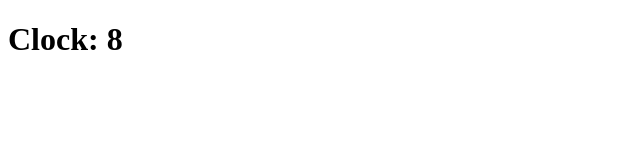
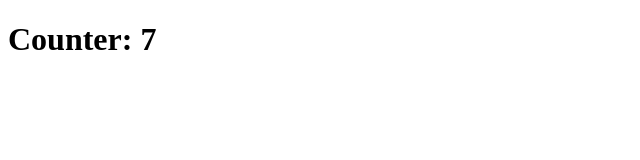
Before and after one commit to nazart88/Esercizi_React, a React (Create React App) app in the folder exs-jsx/: page / in a window 1280 px wide. Shown: the top 160 px of the page, without its empty margins (0-640 px from the left). Built offline with nearby package versions, Linux system fonts and the light colour scheme.

Commit message:
esercizio lifecycle svolto

```diff
--- a/exs-jsx/src/App.js
+++ b/exs-jsx/src/App.js
@@ -1,11 +1,10 @@
-import React from 'react';
-import Clock from './Clock';
+import Counter from './Counter';
 
 function App() {
   return (
-    <div className="App">
-      <Clock />
-      </div>
+    <div>
+      <Counter />
+    </div>
   );
 }
 
--- a/exs-jsx/src/Clock.js
+++ /dev/null
@@ -1,32 +0,0 @@
-import React from "react"
-import CounterDisplay from "./CounterDisplay";
-
-class Clock extends React.Component {
-
-    state = {
-        clock: this.props.clock
-    }
-    constructor(props) {
-        super(props)
-
-        setInterval(() => {
-            this.setState((state) => {
-                return { clock: state.clock + this.props.count }
-            })
-        }, this.props.interval)
-    }
-
-    render() {
-        return <CounterDisplay clock={this.state.clock} />
-    }
-
-
-}
-
-Clock.defaultProps = {
-    interval: 1000,
-    count: 1,
-    clock: 1,
-}
-
-export default Clock;
--- /dev/null
+++ b/exs-jsx/src/Counter.js
@@ -0,0 +1,22 @@
+import React from 'react';
+
+class Counter extends React.Component {
+
+    state = {
+        count: 0
+    }
+    componentDidMount() {
+        setInterval(() => {
+            this.setState((state) => {
+                return { count: this.state.count + 1 };
+            })
+        }, 1000)
+    }
+
+
+    render() {
+        return (<h1> Counter: {this.state.count} </h1>)
+    }
+}
+
+export default Counter
--- a/exs-jsx/src/CounterDisplay.js
+++ /dev/null
@@ -1,10 +0,0 @@
-import React from "react";
-
-class CounterDisplay extends React.Component {
-
-    render() {
-        return <h1>Clock: {this.props.clock}</h1>
-    }
-}
-
-export default CounterDisplay
```
